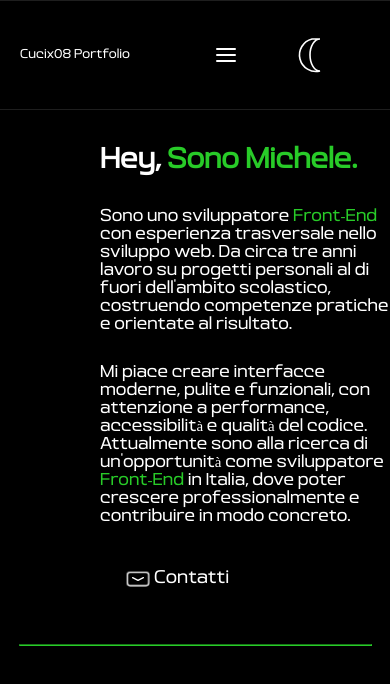
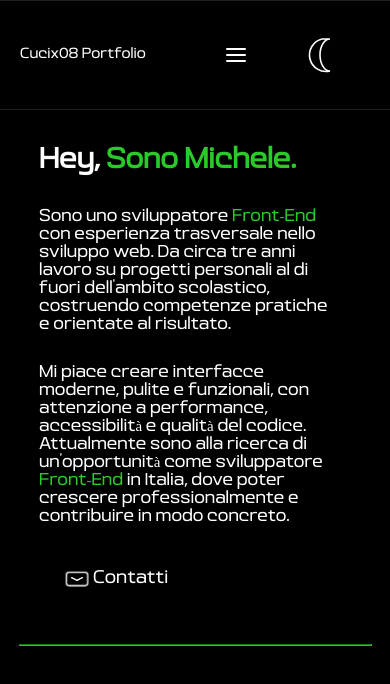
Before and after one commit to Cucix08-dev/Portfolio, a React (Vite) app: page / in a window 390 px wide. Shown: the top 684 px of the page. Built offline with nearby package versions, Linux system fonts and the light colour scheme.

Commit message:
fixed mobile mode 2

```diff
--- a/src/style.css
+++ b/src/style.css
@@ -82,7 +82,7 @@ ul{
 
 #nav-title{
     padding: 20px 0 20px 20px;
-    min-width: 130px;
+    min-width: 140px;
 }
 
 li.nav-buttons{
@@ -132,7 +132,7 @@ a{
 }
 
 #owner-site{
-    font-size: clamp(0.7rem,2vw,1.25rem);
+    font-size: clamp(0.8rem,2vw,1.25rem);
 }
 
 div#mode{
@@ -170,7 +170,7 @@ main.light {
 }
 
 .container {
-    margin: min(1.5em,5%) 0 min(1.5em,5%) 100px;
+    margin: min(1.5em,5%) 0 min(1.5em,5%) 10%;
     width: clamp(300px,50vw,500px);
 }
 
```
